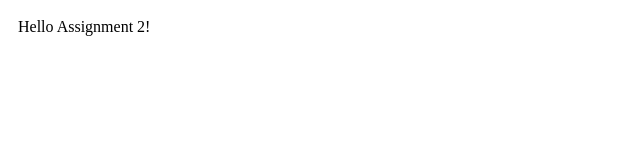
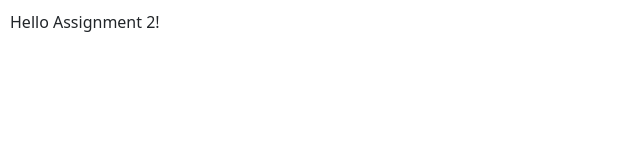
Before and after one commit to Darragh1996/WFD_CA2, an Angular app in the folder a2ng_/: page / in a window 1280 px wide. Shown: the top 160 px of the page, without its empty margins (0-640 px from the left). Built offline with nearby package versions, Linux system fonts and the light colour scheme.

Commit message:
imported bootstrap

```diff
--- a/a2ng_/src/styles.css
+++ b/a2ng_/src/styles.css
@@ -1,5 +1,6 @@
 /* You can add global styles to this file, and also import other style files */
+@import "bootstrap/dist/css/bootstrap.css";
 
 body {
-    padding: 10px;
+  padding: 10px;
 }
```
